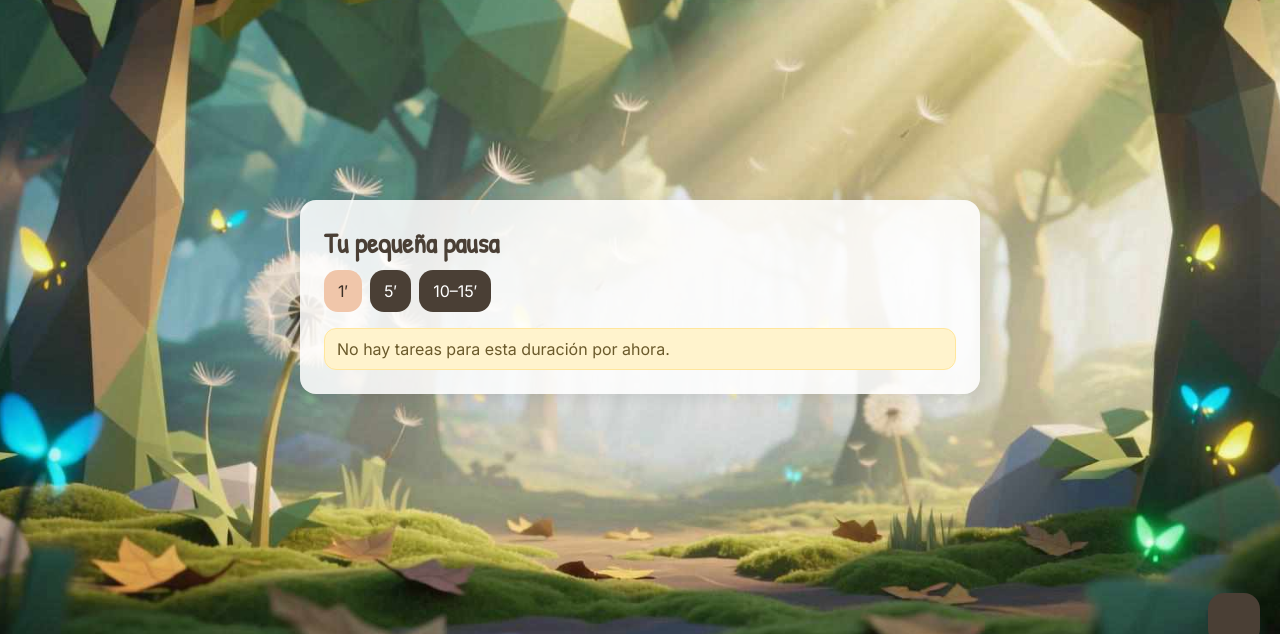
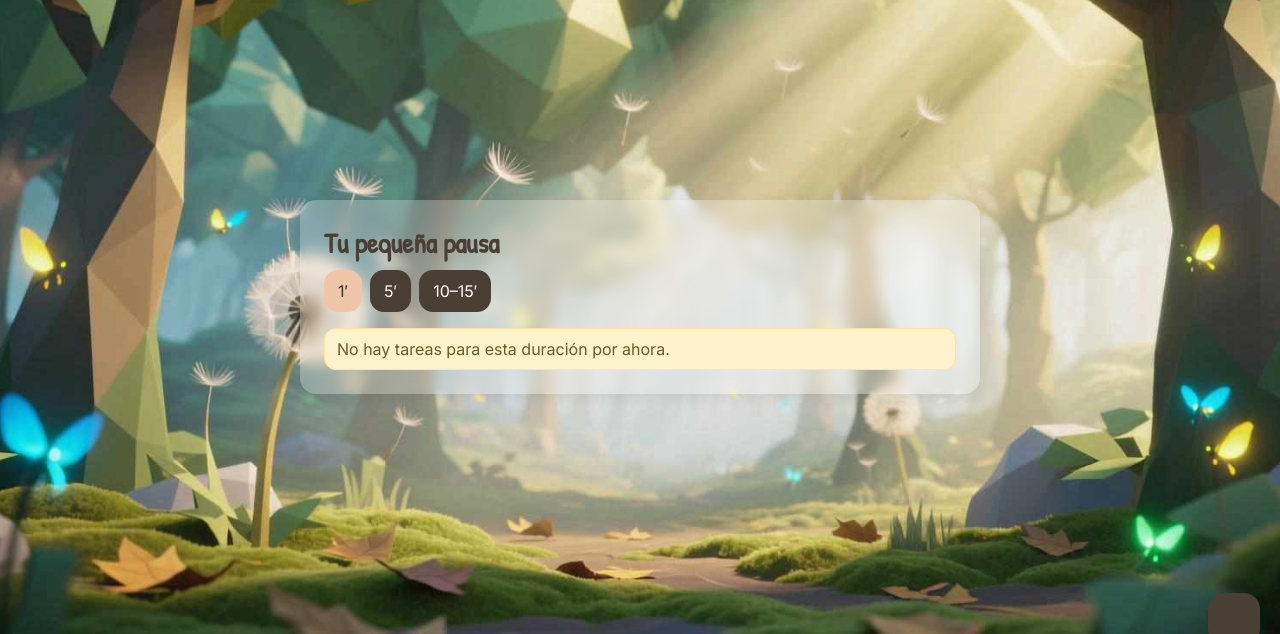
Before and after one commit to dvdgp9/behappier, a PHP site: page /task.php in a window 1280 px wide. Shown: the part 135-769 px from the top of the page. Run offline with PHP 8.4, Linux system fonts and the light colour scheme; the visitor is signed in with stand-in values (Sample User, id 1); data that the repository does not hold is empty; some libraries are stand-ins or nearby versions.

Commit message:
Cambio layout task.php

```diff
--- a/assets/styles.css
+++ b/assets/styles.css
@@ -52,7 +52,7 @@ small.help{color:#7d746b}
 .hero .brand{font-family:"Patrick Hand", cursive; font-size:36px}
 .hero .subtitle{margin:4px 0 0; color:#6b6158}
 .durations{display:flex; gap:10px; flex-wrap:wrap; align-items:center}
-.btn.duration{height:56px; padding:0 18px; border-radius:9999px; background:linear-gradient(180deg, var(--accent3), var(--accent2)); color:var(--ink); box-shadow:0 6px 16px rgba(0,0,0,.12); font-family:"Patrick Hand", cursive; font-size:20px; letter-spacing:.3px}
+.btn.duration{height:56px; padding:0 18px; background: #ffffff44;; color:var(--ink); box-shadow:0 6px 16px rgba(0,0,0,.12); font-family:"Patrick Hand", cursive; font-size:20px; letter-spacing:.3px}
 .btn.duration:hover{transform:translateY(-2px); box-shadow:0 12px 24px rgba(0,0,0,.14)}
 .btn.duration:active{transform:translateY(0); box-shadow:0 6px 16px rgba(0,0,0,.12)}
 .btn.duration:focus-visible{outline:3px solid var(--accent1); outline-offset:2px}
--- a/home.php
+++ b/home.php
@@ -16,9 +16,9 @@ require_login();
     <div class="container" style="padding:18px 0">
       <p class="helper" style="margin-bottom:10px">¿Cuánto tiempo quieres dedicarte?</p>
       <div class="durations" role="group" aria-label="Duración de la pausa">
-        <a class="btn duration" href="task.php?d=1" aria-label="Empezar una pausa de 1 minuto">1′</a>
-        <a class="btn duration" href="task.php?d=5" aria-label="Empezar una pausa de 5 minutos">5′</a>
-        <a class="btn duration" href="task.php?d=10" aria-label="Empezar una pausa de 10 a 15 minutos">10–15′</a>
+        <a class="btn duration" href="task.php?d=1" aria-label="Empezar una pausa de 1 minuto">1′ - Un respiro rápido</a>
+        <a class="btn duration" href="task.php?d=5" aria-label="Empezar una pausa de 5 minutos">5′ - Una recarga breve</a>
+        <a class="btn duration" href="task.php?d=10" aria-label="Empezar una pausa de 10 a 15 minutos">10' - Una conexión profunda</a>
       </div>
     </div>
   </section>
--- a/task.php
+++ b/task.php
@@ -59,7 +59,7 @@ $task = suggest_task($pdo, $uid, $duration);
 ?>
 <?php include __DIR__ . '/partials/head.php'; ?>
   <section class="center">
-    <div class="card" style="width:min(680px,100%)">
+    <div class="card desenfocado" style="width:min(680px,100%)">
       <div style="display:flex; justify-content:space-between; align-items:center; gap:8px; margin-bottom:8px">
         <h1 class="h1" style="margin:0">Tu pequeña pausa</h1>
       </div>
@@ -79,7 +79,7 @@ $task = suggest_task($pdo, $uid, $duration);
         <?php endif; ?>
 
         <?php if ($task): ?>
-          <article class="card" style="background:#fff9f5">
+          <article class="card desenfocado">
             <h2 class="h1" style="font-size:24px; margin-bottom:6px"><?= e($task['title']) ?></h2>
             <p class="text-subtle" style="margin:0 0 8px"><?= e($task['guidance']) ?></p>
             <div id="timer" data-mins="<?= $duration ?>" class="stack-16">
@@ -92,7 +92,7 @@ $task = suggest_task($pdo, $uid, $duration);
             </div>
           </article>
 
-          <form method="post" class="form stack-16" id="post-timer" style="display:none">
+          <form method="post" class="form stack-16 card desenfocado" id="post-timer" style="display:none">
             <input type="hidden" name="csrf" value="<?= e(csrf_token()) ?>">
             <input type="hidden" name="action" value="save">
             <input type="hidden" name="task_id" value="<?= (int)$task['id'] ?>">
```
